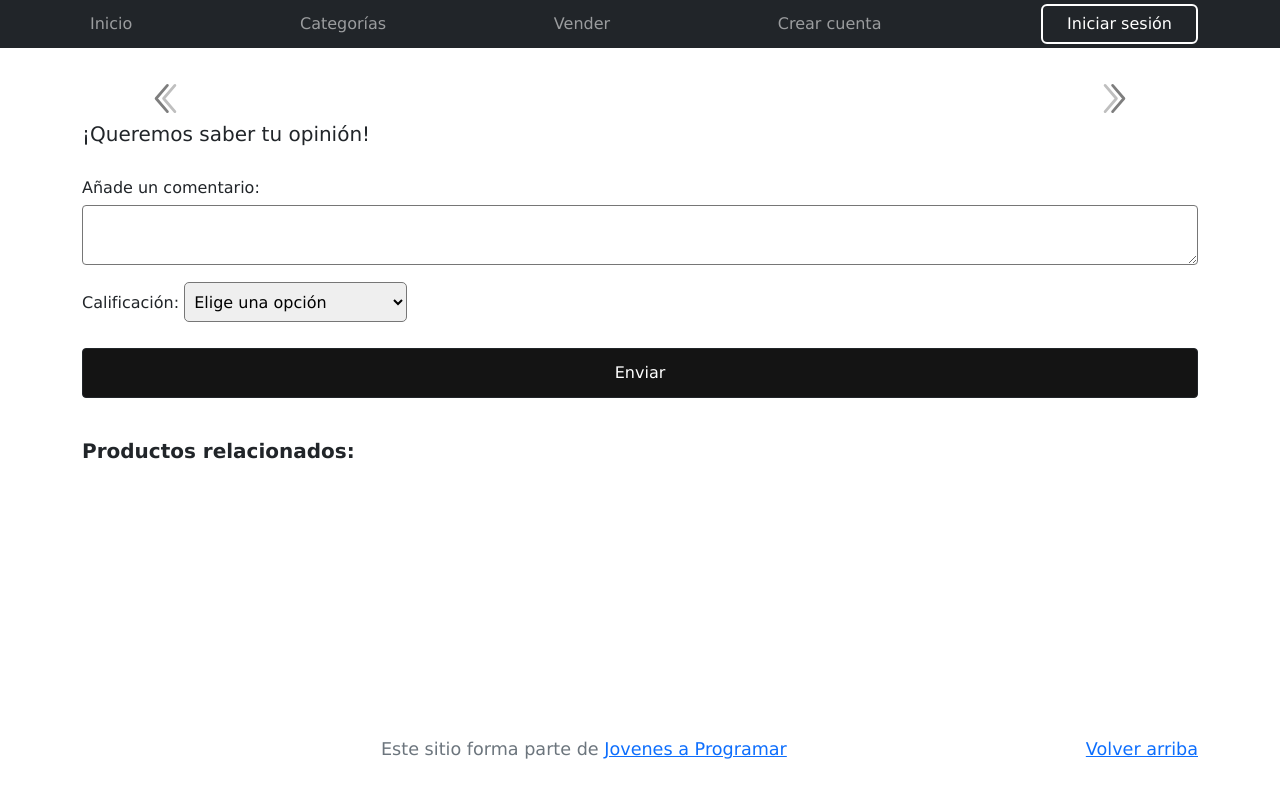
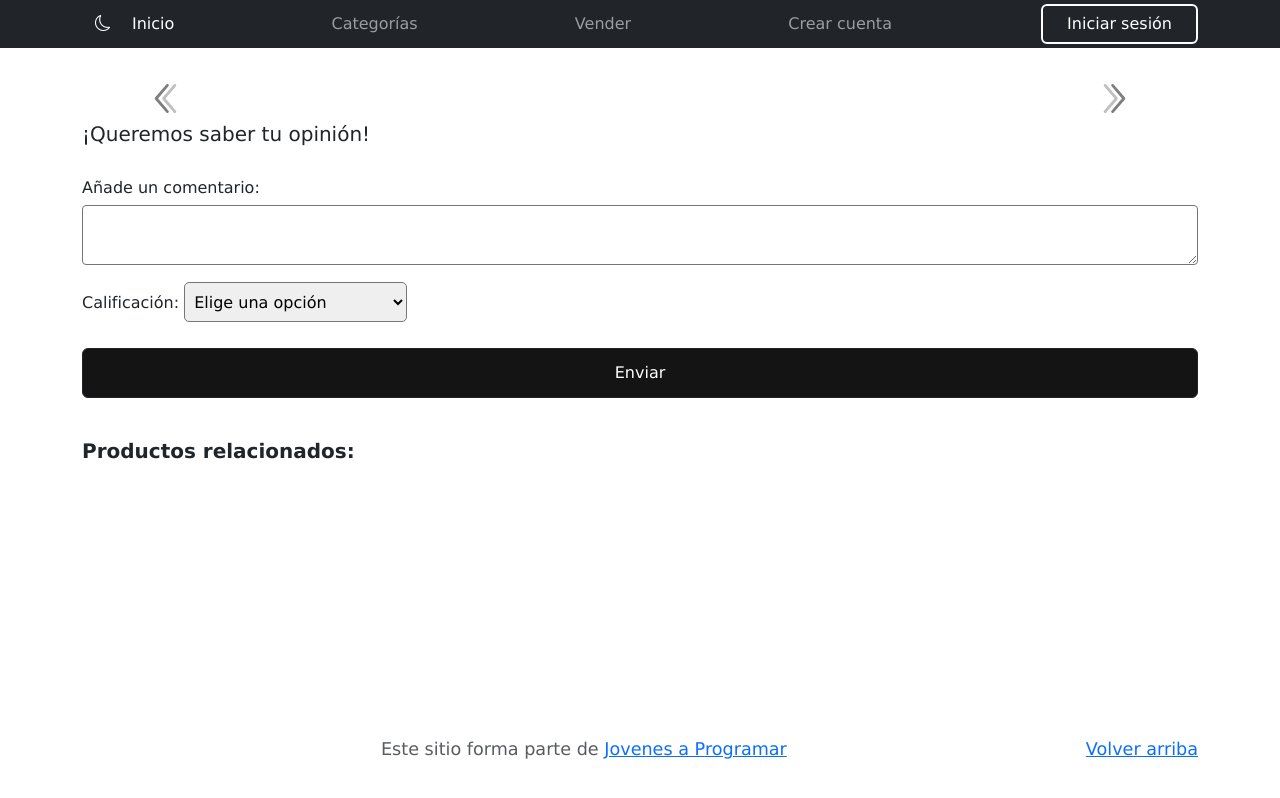
Before and after one commit to sdariogeo/e_mercado, a plain HTML site: page product-info.html in a window 1280 px wide. Drawn offline with nearby package versions, Linux system fonts and the light colour scheme.

Commit message:
detallitos

```diff
--- a/product-info.html
+++ b/product-info.html
@@ -14,19 +14,24 @@
   <link rel="shortcut icon" href="img/favicon.png" type="image/x-icon">
   <link rel="stylesheet" href="https://cdnjs.cloudflare.com/ajax/libs/font-awesome/4.7.0/css/font-awesome.min.css">
   <link rel="stylesheet" href="css/sign-In.css">
+  <link href="https://cdn.jsdelivr.net/npm/bootstrap@5.3.2/dist/css/bootstrap.min.css" rel="stylesheet" integrity="sha384-T3c6CoIi6uLrA9TneNEoa7RxnatzjcDSCmG1MXxSR1GAsXEV/Dwwykc2MPK8M2HN" crossorigin="anonymous">
+  <link rel="stylesheet" href="https://cdn.jsdelivr.net/npm/bootstrap-icons@1.11.1/font/bootstrap-icons.css">
 </head>
 
 <body>
-  <nav class="navbar navbar-expand-lg navbar-dark bg-dark p-1">
+  <nav class="navbar sticky-top navbar-expand-lg navbar-dark bg-dark p-1"> <!--se deja nav fijo-->
     <div class="container">
+      <div id="p-3 mb-2 bg-light text-dark">
+        <button id="changeTheme" class="btn rounded-fill"> <i class="bi bi-sun"></i> </button><!--se crea para el modo oscuro-->
+      </div>
       <button class="navbar-toggler" type="button" data-bs-toggle="collapse" data-bs-target="#navbarNav"
         aria-controls="navbarNav" aria-expanded="false" aria-label="Toggle navigation">
         <span class="navbar-toggler-icon"></span>
       </button>
       <div class="collapse navbar-collapse" id="navbarNav">
-        <ul class="navbar-nav w-100 justify-content-between">
+        <ul class="navbar-nav w-100 justify-content-between" id="barranavegacion">
           <li class="nav-item">
-            <a class="nav-link" href="index.html">Inicio</a>
+            <a class="nav-link active" href="index.html">Inicio</a>
           </li>
           <li class="nav-item">
             <a class="nav-link" href="categories.html">Categorías</a>
@@ -37,12 +42,12 @@
           <li class="nav-item">
             <a class="nav-link" id="botonCrearCuenta" href="login.html" onclick="openForm()">Crear cuenta</a>
           </li>
-          <li class="nav-item" id="login-nav">
-            <!-- Acá se pone desde el DOM el contenido del login pop up -->
-          </li>
-        </ul>
+          <li class="nav-item dropdown" id="login-nav">
+        </li>
+
       </div>
     </div>
+
   </nav>
   <main>
     <div class="container">
@@ -115,6 +120,7 @@
   <script src="js/product-info.js"></script>
   <script src="js/login-nav.js"></script>
   <script src="js/loginValidator.js"></script>
+  <script src="js/changeTheme.js"></script>
 </body>
 
 </html>
```
